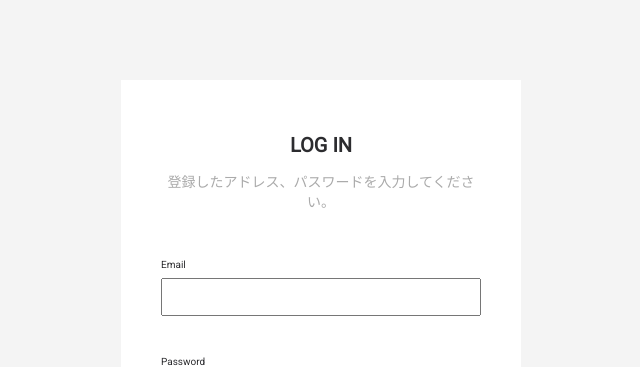
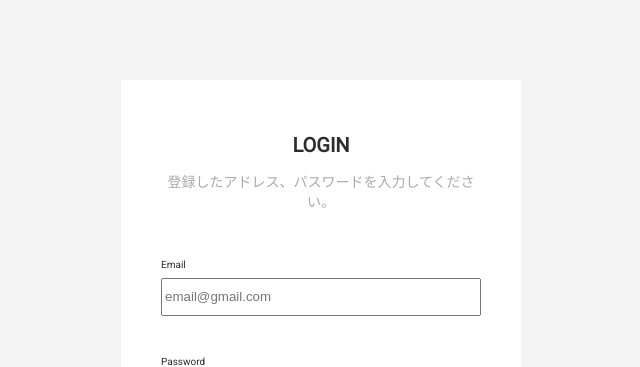
Before and after one commit to yoneda1013/react_todo_app, a React (Create React App) app: page /login in a window 1280 px wide. Shown: the top 367 px of the page, without its empty margins (319-959 px from the left). Built offline with nearby package versions, Linux system fonts and the light colour scheme; no server answers; the database is empty.

Commit message:
Merge branch 'master' of https://github.com/yoneda1013/react_todo_app

```diff
--- a/src/auth/Login.js
+++ b/src/auth/Login.js
@@ -29,12 +29,12 @@ const Login = ({ history }) => {
   return (
     <div className="wrapper">
       <div className="auth-container">
-        <h1>LOG IN</h1>
+        <h1>LOGIN</h1>
         <p>登録したアドレス、パスワードを入力してください。</p>
         <form onSubmit={handleSubmit}>
           <div className="auth-form">
             <span>Email</span>
-            <input name="email" type="email" placehplder="Emial" />
+            <input name="email" type="email" placeholder="email@gmail.com" />
           </div>
           <div className="auth-form">
             <span>Password</span>
--- a/src/auth/SignUp.js
+++ b/src/auth/SignUp.js
@@ -34,7 +34,7 @@ const SignUp = ({ history }) => {
         <p>登録がまだの方は下記フォームに必要事項を入力してください。</p>
         <form onSubmit={handleSubmit}>
           <div className="auth-form">
-            <span>E-mail Address</span>
+            <span>E-mail</span>
             <input name="email" type="email" placeholder="email@gmail.com" />
           </div>
           <div className="auth-form">
```
